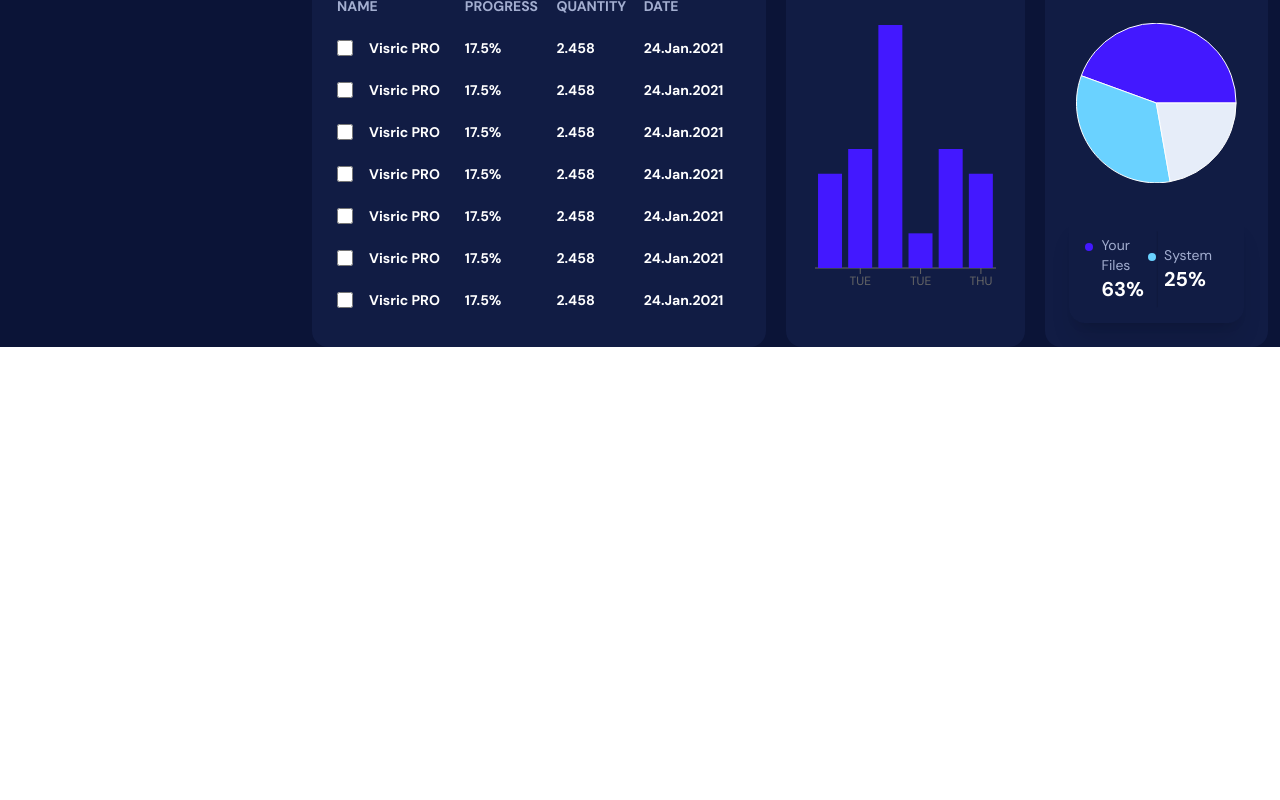
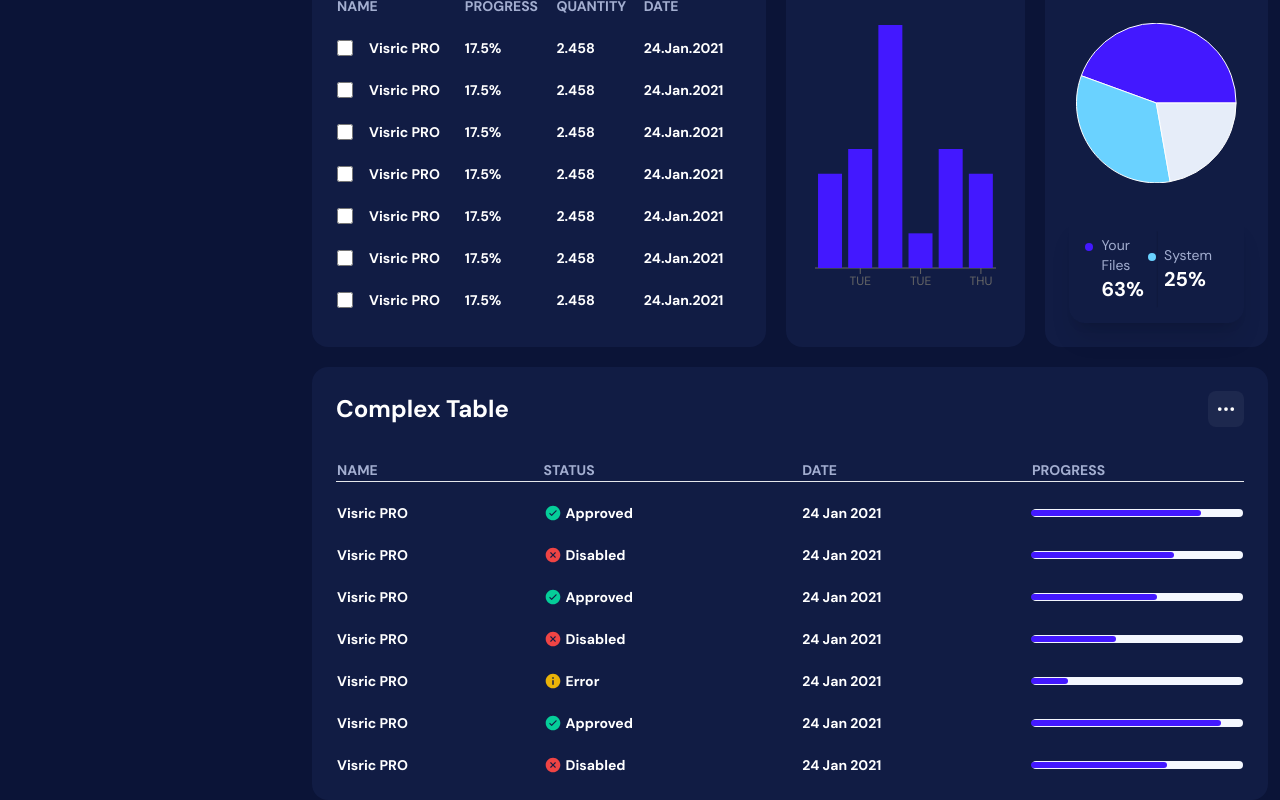
Before and after one commit to naseemkhandev/react-admin-dashboard, a React (Vite) app: page / in a window 1280 px wide. Shown: the part 875-1675 px from the top of the page. Before the commit the page ends 1222 px from the top, so only its background shows below. Built offline with nearby package versions, Linux system fonts and the light colour scheme.

Commit message:
complex table added

```diff
--- a/src/components/CheckTable.jsx
+++ b/src/components/CheckTable.jsx
@@ -1,4 +1,5 @@
-import { IoStatsChart } from "react-icons/io5";
+import { BsThreeDots } from "react-icons/bs";
+
 import { checkTable } from "../constants/TablesData";
 
 const CheckTable = () => {
@@ -11,7 +12,7 @@ const CheckTable = () => {
 					</h2>
 				</div>
 				<div className="w-fit bg-primary/5 text-primary dark:text-white dark:bg-white/5 text-xl p-2 rounded-lg">
-					<IoStatsChart />
+					<BsThreeDots />
 				</div>
 			</div>
 
--- /dev/null
+++ b/src/components/ComplexTable.jsx
@@ -0,0 +1,71 @@
+import { BsThreeDots } from "react-icons/bs";
+import {
+	IoIosCheckmarkCircle,
+	IoIosCloseCircle,
+	IoMdInformationCircle,
+} from "react-icons/io";
+
+import { complexTable } from "../constants/TablesData";
+
+const ComplexTable = () => {
+	return (
+		<div className="w-full h-full bg-white dark:bg-dark-color p-6 rounded-2xl flex flex-col gap-8">
+			<div className="flex items-center justify-between">
+				<div>
+					<h2 className="text-lg capitalize md:text-xl xl:text-2xl font-bold text-headingColor dark:text-white">
+						Complex Table
+					</h2>
+				</div>
+				<div className="w-fit bg-primary/5 text-primary dark:text-white dark:bg-white/5 text-xl p-2 rounded-lg">
+					<BsThreeDots />
+				</div>
+			</div>
+
+			<table className="w-full text-left overflow-auto">
+				<thead className="uppercase text-sm font-medium text-textColor">
+					<tr>
+						<th>name</th>
+						<th>status</th>
+						<th>date</th>
+						<th>progress</th>
+					</tr>
+				</thead>
+				<tbody className="border-t">
+					{complexTable.map((item) => (
+						<tr
+							key={item.name}
+							className="text-sm font-bold text-headingColor dark:text-white capitalize"
+						>
+							<td className="flex items-center mt-5">{item.name}</td>
+
+							<td className="pt-5 capitalize">
+								<span className="flex items-center gap-1">
+									{item.status === "approved" && (
+										<IoIosCheckmarkCircle className="text-green-color text-lg" />
+									)}
+									{item.status === "disabled" && (
+										<IoIosCloseCircle className="text-red-500 text-lg" />
+									)}
+									{item.status === "error" && (
+										<IoMdInformationCircle className="text-yellow-500 text-lg" />
+									)}
+									{item.status}
+								</span>
+							</td>
+							<td className="pt-5">{item.date}</td>
+							<td className="pt-5 relative">
+								<div className={`w-full bg-lightBg h-2 rounded-full`} />
+								<div
+									style={{ width: `${item.progress}%` }}
+									className="absolute bottom-2 left-0 h-[.4rem] bg-primary rounded-full"
+								/>
+							</td>
+						</tr>
+					))}
+				</tbody>
+			</table>
+		</div>
+	);
+};
+
+export default ComplexTable;
--- a/src/constants/TablesData.js
+++ b/src/constants/TablesData.js
@@ -42,3 +42,48 @@ export const checkTable = [
 		date: "24.Jan.2021",
 	},
 ];
+
+export const complexTable = [
+	{
+		name: "Visric PRO",
+		progress: 80,
+		status: "approved",
+		date: "24 Jan 2021",
+	},
+	{
+		name: "Visric PRO",
+		progress: 67,
+		status: "disabled",
+		date: "24 Jan 2021",
+	},
+	{
+		name: "Visric PRO",
+		progress: 59,
+		status: "approved",
+		date: "24 Jan 2021",
+	},
+	{
+		name: "Visric PRO",
+		progress: 40,
+		status: "disabled",
+		date: "24 Jan 2021",
+	},
+	{
+		name: "Visric PRO",
+		progress: 17.5,
+		status: "error",
+		date: "24 Jan 2021",
+	},
+	{
+		name: "Visric PRO",
+		progress: 89,
+		status: "approved",
+		date: "24 Jan 2021",
+	},
+	{
+		name: "Visric PRO",
+		progress: 64,
+		status: "disabled",
+		date: "24 Jan 2021",
+	},
+];
--- a/src/pages/dashboard/Dashboard.jsx
+++ b/src/pages/dashboard/Dashboard.jsx
@@ -4,6 +4,7 @@ import DailyTraffic from "../../components/DailyTraffic";
 import DailyEarning from "../../components/DailyEarning";
 import TotalSpend from "../../components/TotalSpend";
 import WeeklyRevenue from "../../components/WeeklyRevenue";
+import ComplexTable from "../../components/ComplexTable";
 
 const Dashboard = () => {
 	return (
@@ -24,6 +25,11 @@ const Dashboard = () => {
 					<DailyEarning />
 				</div>
 			</div>
+			<div className="flex justify-between flex-col xl:flex-row gap-5">
+				<div className="w-full">
+					<ComplexTable />
+				</div>
+			</div>
 		</div>
 	);
 };
```
